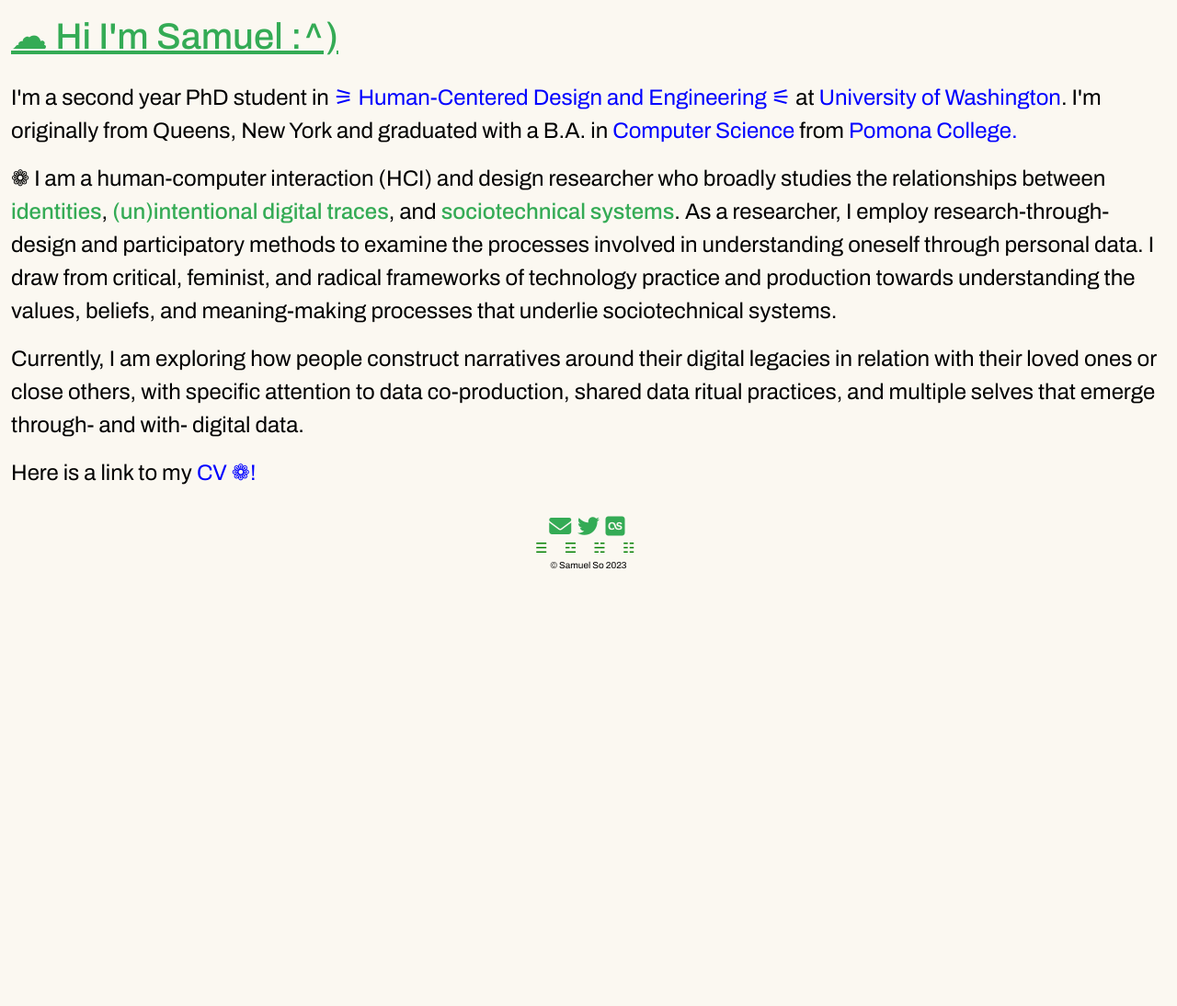
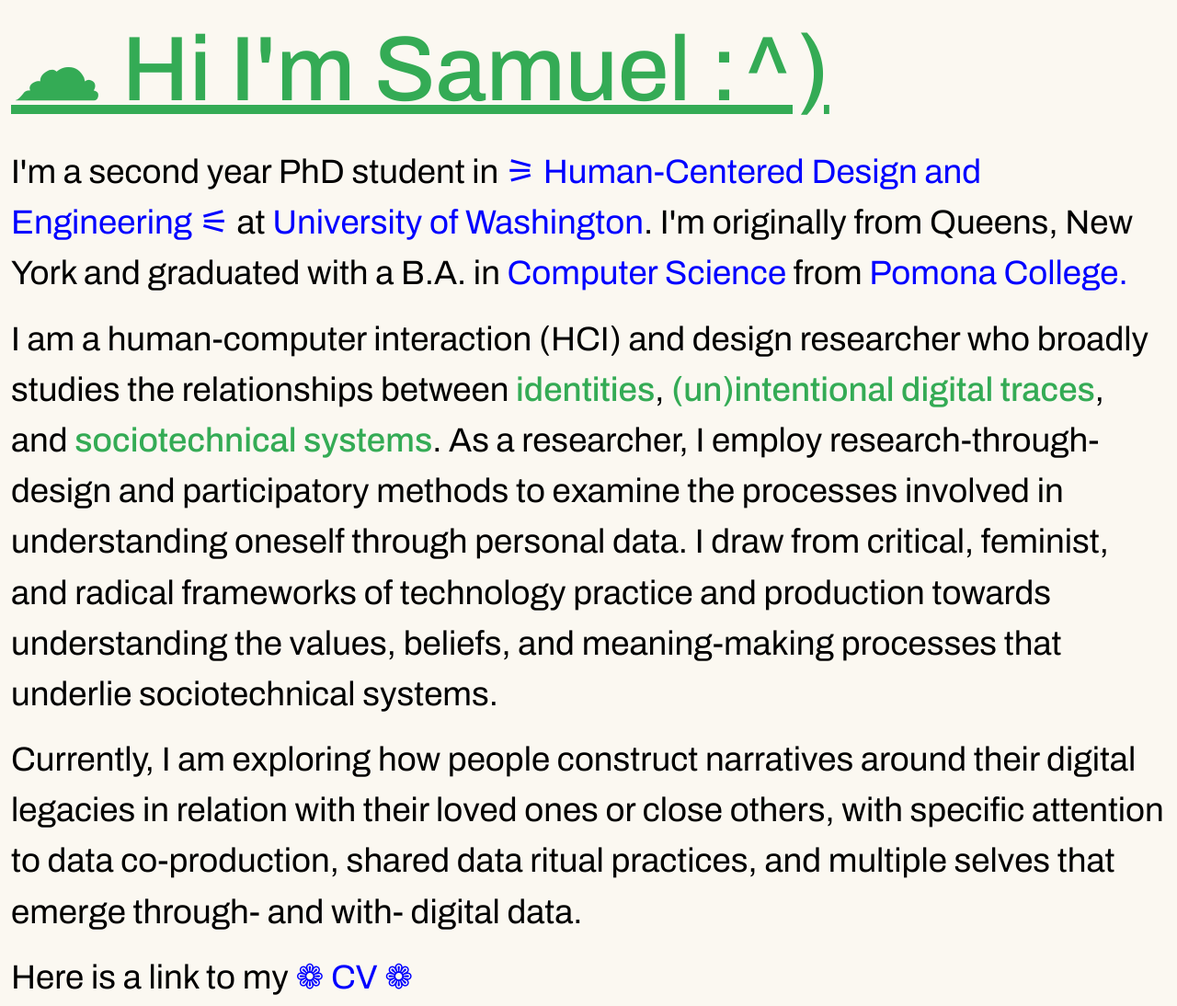
Before and after one commit to samesoul/samesoul.github.io, a plain HTML site: page index.html in a window 1280 px wide. Shown: the top 1094 px of the page at 92% size. Before the commit the page ends 800 px from the top, so only its background shows below. Drawn offline with nearby package versions, Linux system fonts and the light colour scheme.

Commit message:
font changes

```diff
--- a/index.html
+++ b/index.html
@@ -51,7 +51,7 @@
 
 
           <p>
-            &#10049; I am a human-computer interaction (HCI) and design researcher who broadly studies the relationships between <strong>identities</strong>, <strong>(un)intentional digital traces</strong>, and <strong>sociotechnical systems</strong>.
+            I am a human-computer interaction (HCI) and design researcher who broadly studies the relationships between <strong>identities</strong>, <strong>(un)intentional digital traces</strong>, and <strong>sociotechnical systems</strong>.
             As a researcher, I employ research-through-design and participatory methods to examine the processes involved in understanding oneself through personal data. I draw from critical, feminist, and radical frameworks of technology practice and production towards understanding the values, beliefs, and meaning-making processes that underlie sociotechnical systems.  </p>
 
           <p>
@@ -60,7 +60,7 @@
           </p>
 
           <p>
-            Here is a link to my <a href="files/SoSamuelCV_230509.pdf">CV &#10049;!</a>
+            Here is a link to my <a href="files/SoSamuelCV_230509.pdf">&#10049; CV &#10049;</a>
           </p>
         </div> <!-- closes BIO -->
 
--- a/style.css
+++ b/style.css
@@ -23,6 +23,7 @@
 
 h1 a {
 	font-family: Archivo, 'Helvetica Neue', sans-serif;
+	font-size: 2.5em;
 	font-weight: 500;
 	color: #34ab55;
 	text-decoration: underline;
@@ -42,13 +43,13 @@
 }
 
 body {
-	font-family: 'Archivo', 'EB Garamond', Cambria, Cochin, Georgia, Times, 'Times New Roman', serif;
+	font-family: 'Archivo', 'Helvetica Neue', sans-serif;
 	/*line-height: 1.6em;*/
 }
 
 p {
 	color: #000000;
-	font-size: 1.5em;
+	font-size: 2.3em;
 	font-weight: 400;
 }
 
```
